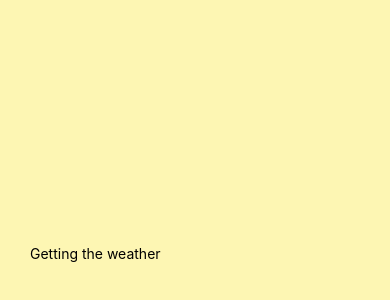
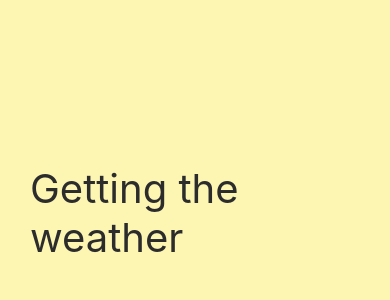
Before and after one commit to OskaKim/Weather-App, a React Native app: screen / in a window 390 px wide. Shown: the part 482-782 px from the top of the page. Built offline with nearby package versions, Linux system fonts and the light colour scheme.

Commit message:
style loading text

```diff
--- a/Loading.js
+++ b/Loading.js
@@ -3,7 +3,7 @@ import { StyleSheet, Text, View } from 'react-native';
 
 export default function Loading() {
     return <View style={styles.container}>
-        <Text>Getting the weather</Text>
+        <Text style={styles.text}>Getting the weather</Text>
     </View>
 }
 
@@ -13,6 +13,10 @@ const styles = StyleSheet.create({
         justifyContent: "flex-end",
         paddingHorizontal: 30,
         paddingVertical: 100,
-        backgroundColor: "#FDF6B3",
+        backgroundColor: "#FDF6B3"
+    },
+    text: {
+        color: "#2c2c2c",
+        fontSize: 40
     }
 })
```
